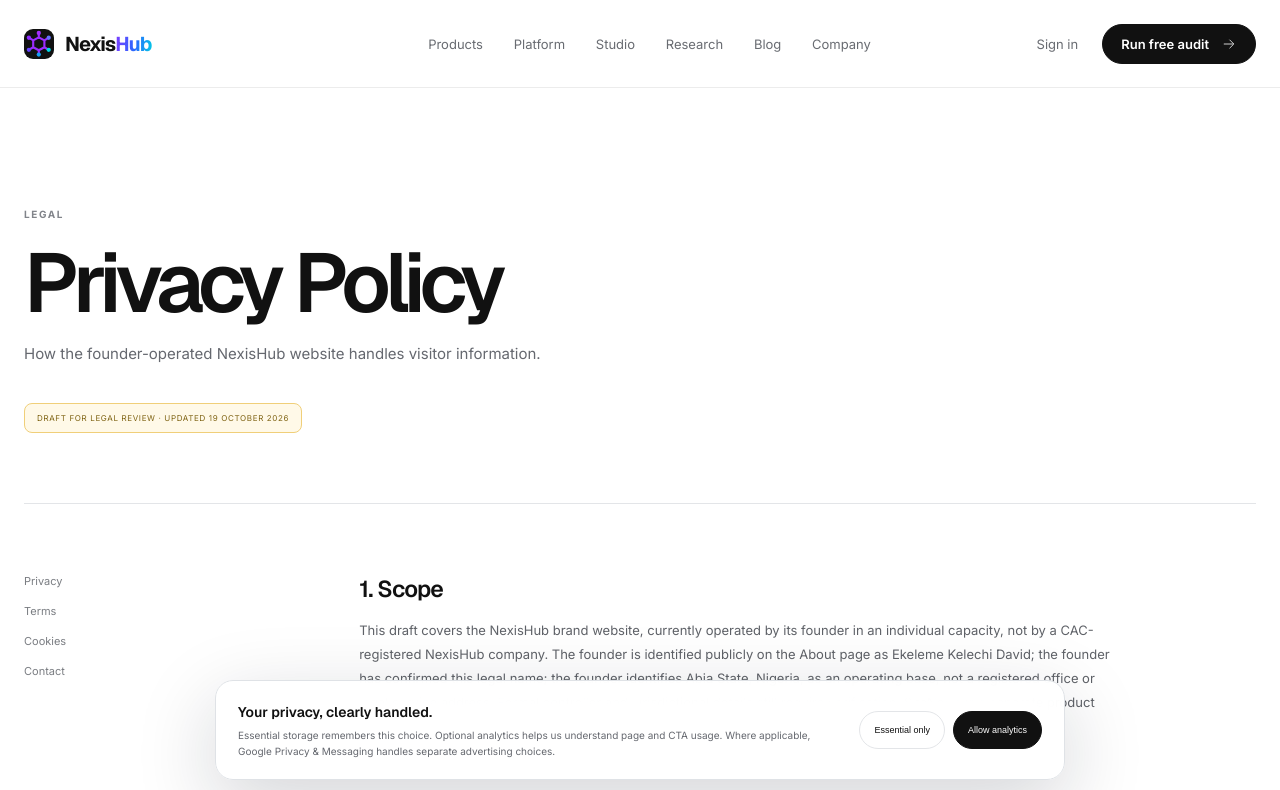
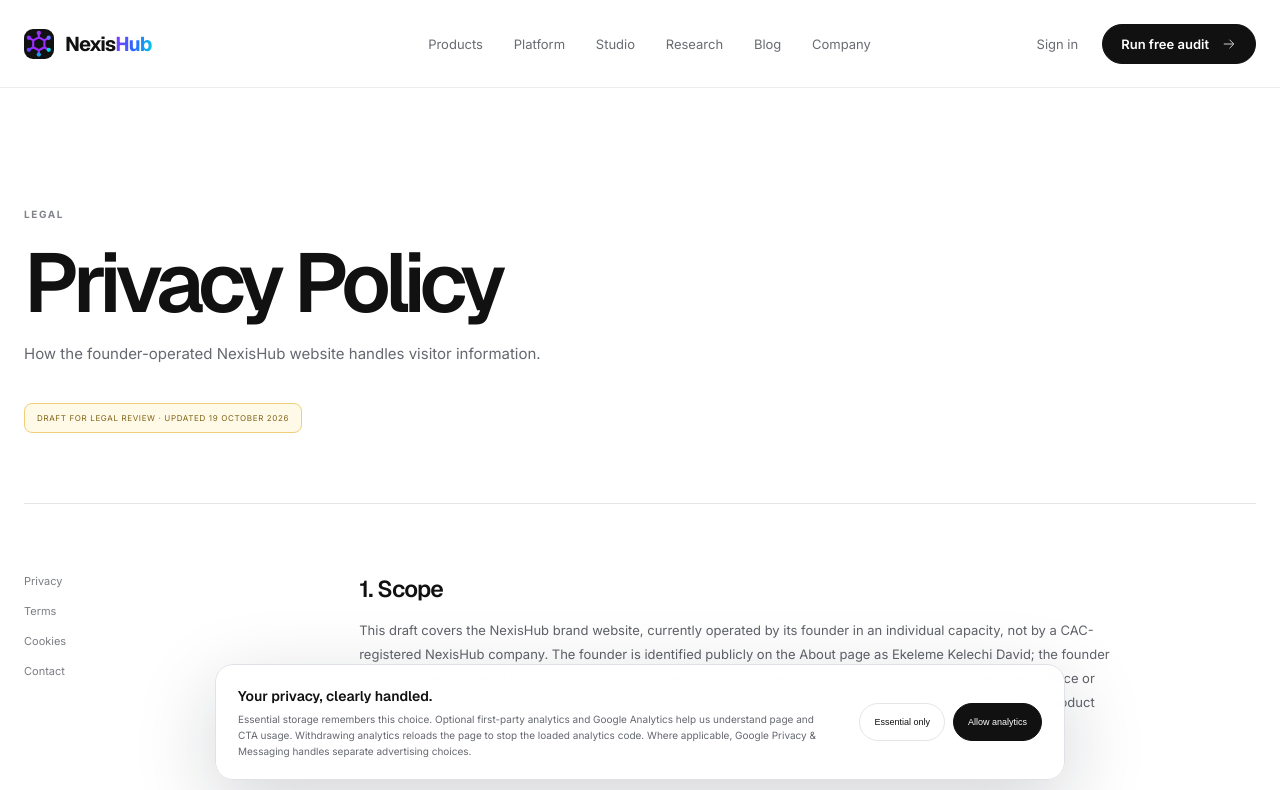
Before and after one commit to kellyxy110/NexisHub, a Next.js app in the folder website/: page /legal/privacy in a window 1280 px wide. Shown: the top 790 px of the page. Built offline with nearby package versions, Linux system fonts and the light colour scheme; no server answers.

Commit message:
Connect NexisHub GA4 behind fresh analytics consent

```diff
--- a/website/src/app/layout.tsx
+++ b/website/src/app/layout.tsx
@@ -1,3 +1,4 @@
+import { GoogleAnalytics } from "@/components/google-analytics";
 import { identityGraph, jsonLd } from "@/lib/discovery";
 import { siteUrl } from "@/lib/site-url";
 import type { Metadata } from "next";
@@ -32,7 +33,7 @@
 export default function RootLayout({ children }: Readonly<{ children: React.ReactNode }>) {
   return (
     <html lang="en" className={`${geist.variable} ${inter.variable}`} suppressHydrationWarning>
-      <body><script type="application/ld+json" dangerouslySetInnerHTML={{ __html: jsonLd(identityGraph) }} />{children}<AnalyticsTracker /><PrivacyControls /></body>
+      <body><script type="application/ld+json" dangerouslySetInnerHTML={{ __html: jsonLd(identityGraph) }} />{children}<AnalyticsTracker /><GoogleAnalytics /><PrivacyControls /></body>
     </html>
   );
 }
--- a/website/src/app/legal/cookies/page.tsx
+++ b/website/src/app/legal/cookies/page.tsx
@@ -9,7 +9,7 @@
     <h2>2. Optional analytics</h2><p>When you choose “Allow analytics,” the website may send pseudonymous interaction events such as CTA clicks and scroll depth to the configured analytics provider. The application checks this local preference before emitting first-party analytics events. Browser-network and vendor-behaviour verification is still required before this claim can be certified.</p>
     <h2>3. Advertising and Google consent</h2><p>Public editorial and research pages include a consent-gated Google AdSense loader. When Google advertising is served, Google and its partners may use advertising cookies or similar technologies based on visits to this website or other websites. Users can review Google&apos;s personalized advertising settings at <a href="https://adssettings.google.com/" rel="noreferrer">Google Ads Settings</a> and available choices for some third-party advertising cookies at <a href="https://www.aboutads.info/choices/" rel="noreferrer">aboutads.info</a>. Google Privacy &amp; Messaging is configured for the site and may present a separate advertising consent message to visitors in covered regions. The first-party “Allow analytics” choice is not a statement of Google advertising consent. Current code also uses this analytics preference to decide whether to insert the AdSense script, but this is a script-loading condition, not proof that the separately managed Google advertising-consent decision has been collected, honoured, or withdrawn correctly.</p>
     <h2>4. Form submissions</h2><p>Contact and newsletter forms do not require advertising cookies in the NexisHub interface. Their protected delivery endpoint may process request-security information when a submission is made.</p>
-    <h2>5. Current provider status</h2><p>The site is hosted on Vercel. The repository does not hard-code a third-party analytics vendor; optional analytics and form delivery use protected endpoints when configured. Additional provider names, cookie lifetimes, purposes, regional requirements, and retention details remain subject to operational confirmation and legal review.</p>
-    <h2>6. Changing your choice</h2><p>You can clear the site&apos;s local storage or use the “Cookie choices” control shown in the footer to change the first-party analytics choice. If an optional vendor script was previously loaded, changing the first-party preference does not by itself prove that the vendor&apos;s existing cookies or processing have been revoked; this behaviour requires separate validation. Google advertising choices, where shown, are managed through Google Privacy &amp; Messaging. Questions about this disclosure may be sent to <a href="mailto:nexishub.company@gmail.com">nexishub.company@gmail.com</a>.</p>
+    <h2>5. Current provider status</h2><p>The site is hosted on Vercel. Google Analytics 4 is an optional provider when its public measurement ID is configured. Its script is not loaded before analytics opt-in. It uses _ga and stream-specific _ga_ cookies configured for up to 90 days without renewing that expiry. Custom events cover public page views, CTA clicks, product interactions and scroll thresholds; query strings, fragments, administration pages and form values are excluded. First-party analytics and form delivery also use protected endpoints when configured. Additional provider names, cookie lifetimes, purposes, regional requirements, and retention details remain subject to operational confirmation and legal review.</p>
+    <h2>6. Changing your choice</h2><p>You can clear the site&apos;s local storage or use the “Cookie choices” control shown in the footer to change the first-party analytics choice. Withdrawing analytics disables this site&apos;s GA4 measurement, clears its GA cookies and reloads the page to unload the analytics code. This does not revoke Google advertising consent, erase data already sent or control other websites&apos; cookies. Google advertising choices, where shown, are managed through Google Privacy &amp; Messaging. Questions about this disclosure may be sent to <a href="mailto:nexishub.company@gmail.com">nexishub.company@gmail.com</a>.</p>
   </LegalDocument>;
 }
--- a/website/src/app/legal/privacy/page.tsx
+++ b/website/src/app/legal/privacy/page.tsx
@@ -9,7 +9,7 @@
     <h2>2. Information you provide</h2><p>If form delivery is enabled and you submit the contact or newsletter form, we process the information you enter, such as your name, email address, inquiry topic, and message. Submissions may be sent to the configured delivery endpoint so NexisHub can respond or manage the requested subscription.</p>
     <h2>3. Technical information</h2><p>The hosting platform may process standard request information needed to deliver and secure the website, including IP address, browser type, device information, requested URL, and timestamps. Optional analytics events are sent only after analytics consent. On public editorial and research pages, the site also contains a consent-gated Google AdSense loader; Google Privacy &amp; Messaging may present an applicable advertising consent message to visitors in covered regions.</p>
     <h2>4. How information is used</h2><p>Information is used to respond to inquiries, deliver requested updates, understand website performance, protect the service, and meet legal obligations. The founder does not represent this website as a data broker or offer visitor records for sale.</p>
-    <h2>5. Service providers</h2><p>The website is hosted on Vercel. When configured, contact and newsletter submissions are sent to a protected form-delivery endpoint, and consented analytics events are sent to a protected analytics endpoint. The repository does not hard-code a third-party analytics vendor. Google provides the AdSense advertising and Privacy &amp; Messaging services used on applicable public surfaces. Final provider disclosures, processor terms, and retention periods remain subject to operational confirmation and legal review.</p>
+    <h2>5. Service providers</h2><p>The website is hosted on Vercel. When configured, contact and newsletter submissions are sent to a protected form-delivery endpoint, and consented analytics events are sent to a protected analytics endpoint. Google Analytics 4 is an optional analytics provider when its measurement ID is configured. Its tag loads only after the first-party analytics opt-in on the canonical public website. Reported page URLs omit query strings and fragments; administration pages and form input values are excluded from the custom tracking. Google advertising signals and ad personalization are disabled in this analytics integration. Analytics cookies are configured for up to 90 days without expiry renewal. Withdrawing analytics disables the tag, clears this site&apos;s GA cookies and reloads the page to unload vendor code. Google provides the AdSense advertising and Privacy &amp; Messaging services used on applicable public surfaces. Final provider disclosures, processor terms, and retention periods remain subject to operational confirmation and legal review.</p>
     <h2>6. Google advertising cookies</h2><p>When Google advertising is served, Google and its partners may use cookies or similar technologies to serve ads based on a user&apos;s visit to this website or other websites. Users can review or change Google&apos;s personalized advertising settings at <a href="https://adssettings.google.com/" rel="noreferrer">Google Ads Settings</a>. Users can also review available choices for some third-party advertising cookies at <a href="https://www.aboutads.info/choices/" rel="noreferrer">aboutads.info</a>. The Google Privacy &amp; Messaging message provides additional choices where it applies.</p>
     <h2>7. Retention and security</h2><p>Information should be kept only for as long as necessary for the stated purpose. Exact retention periods and the deletion procedure remain subject to operational confirmation and legal review. Privacy and security enquiries may be sent to the founder-designated address below; delivery and response procedures still require verification. Do not treat this draft as evidence of an approved retention schedule.</p>
     <h2>8. Your choices</h2><p>You can choose “Essential only” or “Allow analytics” through the first-party website control. The first-party analytics choice is separate from any Google Privacy &amp; Messaging choice that applies to advertising in covered regions. For privacy enquiries and requests to access, correct, or delete information, contact <a href="mailto:nexishub.company@gmail.com">nexishub.company@gmail.com</a>. This address was provided by the operator; email delivery and request-handling procedures have not been independently tested. The website contact form may be disabled.</p>
--- /dev/null
+++ b/website/src/components/google-analytics.tsx
@@ -0,0 +1,18 @@
+"use client";
+
+import { useEffect } from "react";
+import { usePathname } from "next/navigation";
+import { getGoogleAnalytics } from "@/lib/google-analytics";
+
+export function GoogleAnalytics() {
+  const path = usePathname();
+  useEffect(() => {
+    const analytics = getGoogleAnalytics(process.env.NEXT_PUBLIC_GA4_MEASUREMENT_ID ?? "");
+    if (!analytics || !path) return;
+    analytics.visit(path);
+    const consent = () => analytics.syncConsent(path);
+    window.addEventListener("nexishub:consent", consent);
+    return () => window.removeEventListener("nexishub:consent", consent);
+  }, [path]);
+  return null;
+}
--- a/website/src/components/privacy-controls.tsx
+++ b/website/src/components/privacy-controls.tsx
@@ -1,15 +1,16 @@
 "use client";
 
 import { useEffect, useState } from "react";
+import { analyticsConsentVersion, analyticsConsentVersionKey } from "@/lib/google-analytics";
 
 const consentKey = "nexishub-analytics-consent";
 
 export function PrivacyControls() {
   const [open, setOpen] = useState(false);
-  useEffect(() => { const timer = window.setTimeout(() => setOpen(localStorage.getItem(consentKey) === null), 0); const show = () => setOpen(true); window.addEventListener("nexishub:privacy", show); return () => { window.clearTimeout(timer); window.removeEventListener("nexishub:privacy", show); }; }, []);
-  function choose(value: "allow" | "reject") { localStorage.setItem(consentKey, value); window.dispatchEvent(new CustomEvent("nexishub:consent", { detail: value })); setOpen(false); }
+  useEffect(() => { const timer = window.setTimeout(() => setOpen(localStorage.getItem(consentKey) === null || localStorage.getItem(analyticsConsentVersionKey) !== analyticsConsentVersion), 0); const show = () => setOpen(true); window.addEventListener("nexishub:privacy", show); return () => { window.clearTimeout(timer); window.removeEventListener("nexishub:privacy", show); }; }, []);
+  function choose(value: "allow" | "reject") { localStorage.setItem(consentKey, value); localStorage.setItem(analyticsConsentVersionKey, analyticsConsentVersion); window.dispatchEvent(new CustomEvent("nexishub:consent", { detail: value })); setOpen(false); }
   if (!open) return null;
-  return <aside className="privacy-banner" aria-label="Privacy choices"><div><strong>Your privacy, clearly handled.</strong><p>Essential storage remembers this choice. Optional analytics helps us understand page and CTA usage. Where applicable, Google Privacy &amp; Messaging handles separate advertising choices.</p></div><div><button onClick={() => choose("reject")}>Essential only</button><button className="privacy-allow" onClick={() => choose("allow")}>Allow analytics</button></div></aside>;
+  return <aside className="privacy-banner" aria-label="Privacy choices"><div><strong>Your privacy, clearly handled.</strong><p>Essential storage remembers this choice. Optional first-party analytics and Google Analytics help us understand page and CTA usage. Withdrawing analytics reloads the page to stop the loaded analytics code. Where applicable, Google Privacy &amp; Messaging handles separate advertising choices.</p></div><div><button onClick={() => choose("reject")}>Essential only</button><button className="privacy-allow" onClick={() => choose("allow")}>Allow analytics</button></div></aside>;
 }
 
 export function AnalyticsTracker() {
--- /dev/null
+++ b/website/src/lib/google-analytics.ts
@@ -0,0 +1,95 @@
+export type AnalyticsRuntime = { visit: (path: string) => void; syncConsent: (path: string) => void };
+type AnalyticsWindow = Window & typeof globalThis & { dataLayer?: unknown[]; gtag?: (...args: unknown[]) => void; __nexisGa4?: AnalyticsRuntime; [key: `ga-disable-${string}`]: boolean | undefined };
+const consentKey = "nexishub-analytics-consent";
+export const analyticsConsentVersionKey = "nexishub-analytics-consent-version";
+export const analyticsConsentVersion = "ga4-2026-10-25";
+const denied = { analytics_storage: "denied", ad_storage: "denied", ad_user_data: "denied", ad_personalization: "denied" };
+
+export function publicAnalyticsPath(value: string) {
+  const path = value.split(/[?#]/, 1)[0];
+  return /^\/(?:$|about$|contact$|editorial-policy$|products(?:\/[a-z0-9-]+)?$|studio(?:\/[a-z0-9-]+)?$|blog(?:\/[a-z0-9-]+)?$|research(?:\/[a-z0-9-]+)?$|legal(?:\/(?:privacy|terms|cookies))?$)/.test(path) ? path : null;
+}
+
+export function createGoogleAnalytics(win: AnalyticsWindow, id: string, reload = () => win.location.reload()): AnalyticsRuntime | null {
+  if (!/^G-[A-Z0-9]{6,20}$/.test(id) || win.location.hostname !== "www.thenexishub.org") return null;
+  const doc = win.document;
+  let initialized = false;
+  let lastPath: string | null = null;
+  let currentPath: string | null = null;
+  let lastReferrer = "";
+  const depths = new Set<number>();
+  const seenProducts = new Set<string>();
+  const allowed = () => { try { return win.localStorage.getItem(consentKey) === "allow" && win.localStorage.getItem(analyticsConsentVersionKey) === analyticsConsentVersion; } catch { return false; } };
+  const command = (...args: unknown[]) => win.gtag?.(...args);
+  const locationFor = (path: string) => `${win.location.origin}${path}`;
+  const externalReferrer = () => { try { return new URL(doc.referrer).origin; } catch { return ""; } };
+  const parameters = () => ({ page_location: locationFor(currentPath!), page_title: doc.title, page_referrer: lastReferrer });
+  const event = (name: string, values: Record<string, string | number>) => {
+    if (initialized && allowed() && currentPath) command("event", name, { ...values, ...parameters(), send_to: id });
+  };
+  const token = (value: string) => /^[a-z0-9_.-]{1,100}$/i.test(value) ? value : null;
+  const stop = () => {
+    win[`ga-disable-${id}`] = true;
+    doc.getElementById("nexishub-ga4")?.remove();
+    for (const cookie of doc.cookie.split(";")) {
+      const name = cookie.trim().split("=", 1)[0];
+      if (!/^_ga(?:_[a-zA-Z0-9]+)?$/.test(name)) continue;
+      for (const domain of ["", win.location.hostname, "thenexishub.org"]) doc.cookie = `${name}=; Max-Age=0; Path=/;${domain ? ` Domain=${domain};` : ""} SameSite=Lax; Secure`;
+    }
+    initialized = false;
+    // Reload unloads the already-executed vendor code after withdrawal/private navigation.
+    reload();
+  };
+  const visit = (value: string) => {
+    const path = publicAnalyticsPath(value);
+    if (!path) { currentPath = null; if (initialized) stop(); return; }
+    currentPath = path;
+    if (!allowed()) return;
+    if (!initialized) {
+      win[`ga-disable-${id}`] = false;
+      win.dataLayer ??= [];
+      // Keep Google's documented IArguments command-queue format.
+      // eslint-disable-next-line prefer-rest-params
+      win.gtag ??= function () { win.dataLayer!.push(arguments); };
+      command("consent", "default", denied);
+      command("consent", "update", { analytics_storage: "granted" });
+      command("js", new Date());
+      command("config", id, { send_page_view: false, allow_google_signals: false, allow_ad_personalization_signals: false, cookie_expires: 90 * 86400, cookie_update: false, page_location: locationFor(path), page_referrer: externalReferrer() });
+      const script = doc.createElement("script");
+      script.id = "nexishub-ga4";
+      script.async = true;
+      script.referrerPolicy = "origin";
+      script.src = `https://www.googletagmanager.com/gtag/js?id=${id}`;
+      doc.head.appendChild(script);
+      initialized = true;
+    }
+    if (path === lastPath) return;
+    lastReferrer = lastPath ? locationFor(lastPath) : externalReferrer();
+    lastPath = path;
+    depths.clear(); seenProducts.clear();
+    event("page_view", {});
+  };
+  doc.addEventListener("click", (e) => {
+    const node = e.target instanceof win.Element ? e.target.closest<HTMLElement>("[data-analytics]") : null;
+    const id = node?.dataset.analytics && token(node.dataset.analytics);
+    if (id) event("cta_click", { cta_id: id });
+  });
+  doc.addEventListener("pointerover", (e) => {
+    const node = e.target instanceof win.Element ? e.target.closest<HTMLElement>("[data-product]") : null;
+    const product = node?.dataset.product && token(node.dataset.product);
+    if (product && !seenProducts.has(product)) { seenProducts.add(product); event("product_interaction", { product }); }
+  });
+  win.addEventListener("scroll", () => {
+    const available = doc.documentElement.scrollHeight - win.innerHeight;
+    if (!initialized || !allowed() || available <= 0) return;
+    const depth = Math.round((win.scrollY / available) * 100);
+    for (const percent of [25, 50, 75, 100]) if (depth >= percent && !depths.has(percent)) { depths.add(percent); event("scroll_depth", { percent }); }
+  }, { passive: true });
+  return { visit, syncConsent(path) { if (!allowed() && initialized) stop(); else visit(path); } };
+}
+
+export function getGoogleAnalytics(id: string) {
+  const win = window as unknown as AnalyticsWindow;
+  win.__nexisGa4 ??= createGoogleAnalytics(win, id) ?? undefined;
+  return win.__nexisGa4;
+}
```
Also changed, not shown: website/vercel.json, 3 other files (tests, documents, lock files or other folders).
